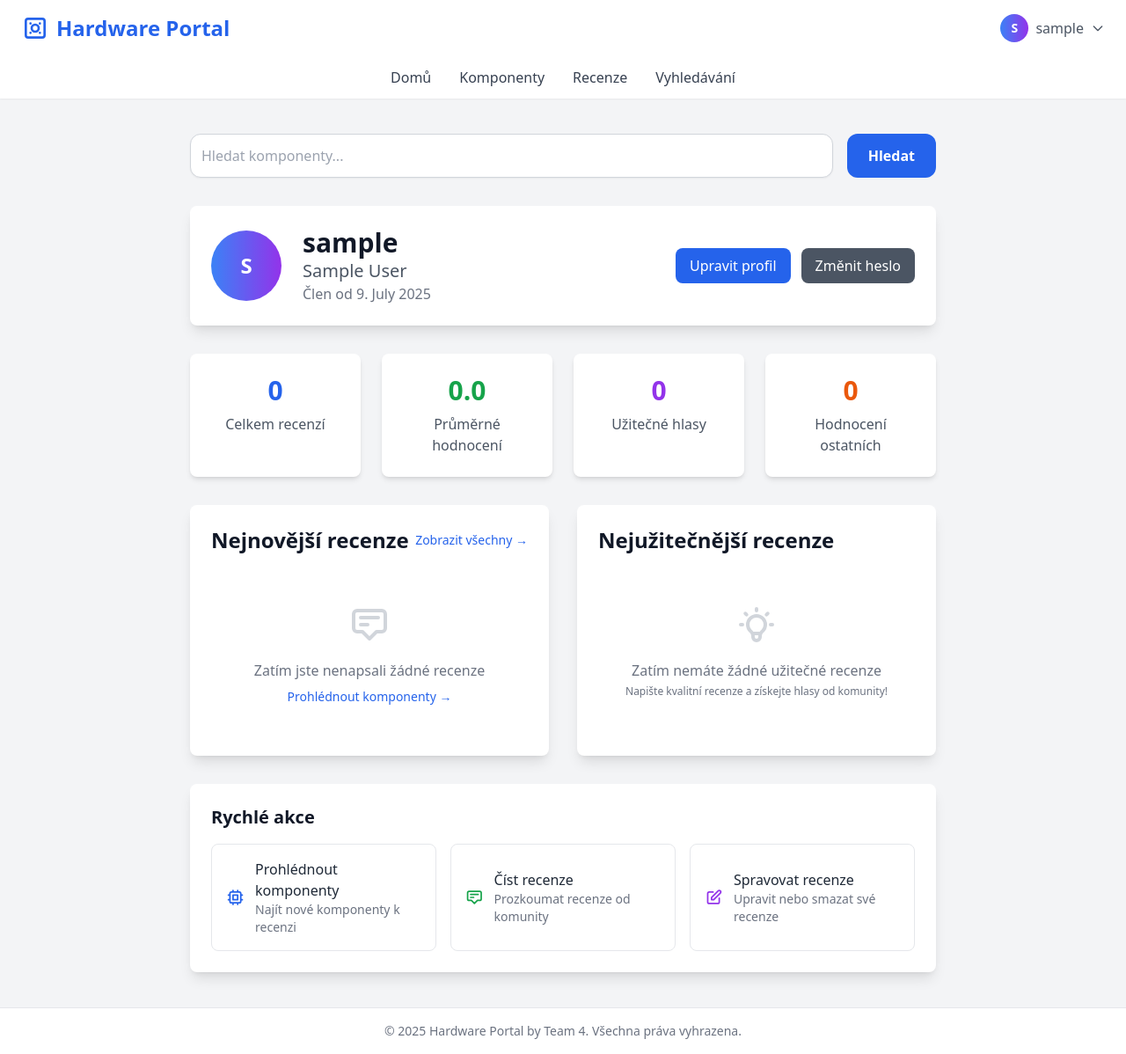
After one commit to AshenVoid/HWPortal, a Django app: page /profile/ in a window 1280 px wide. The commit adds this page. Shown: the whole page at 88% size. Run offline with Django 5.2, Linux system fonts and the light colour scheme; the visitor is signed in with stand-in values (Sample User, id 1); data that the repository does not hold is empty; some libraries are stand-ins or nearby versions.

Commit message:
templates: použítí starých layoutů, user profile, profile edit, my_reviews, change_password, backend a url update

```diff
--- a/HWPortal/viewer/templates/viewer/base.html
+++ b/HWPortal/viewer/templates/viewer/base.html
@@ -22,16 +22,52 @@
 
     <nav class="flex items-center space-x-4">
         {% if user.is_authenticated %}
-            <span class="text-gray-600">Vítej, {{ user.username }}</span>
-            <form method="post" action="{% url 'logout' %}" class="inline">
-                {% csrf_token %}
-                <button type="submit" class="flex items-center space-x-1 text-blue-600 hover:underline transition duration-200">
-                    <svg xmlns="http://www.w3.org/2000/svg" class="h-4 w-4" fill="none" viewBox="0 0 24 24" stroke="currentColor">
-                        <path stroke-linecap="round" stroke-linejoin="round" stroke-width="2" d="M17 16l4-4m0 0l-4-4m4 4H7m6 4v1a3 3 0 01-3 3H6a3 3 0 01-3-3V7a3 3 0 013-3h4a3 3 0 013 3v1" />
+            <!-- User dropdown -->
+            <div class="relative group">
+                <button class="flex items-center space-x-2 text-gray-600 hover:text-blue-600 transition duration-200">
+                    <div class="w-8 h-8 bg-gradient-to-r from-blue-500 to-purple-600 rounded-full flex items-center justify-center text-white font-bold text-sm">
+                        {{ user.username|first|upper }}
+                    </div>
+                    <span>{{ user.username }}</span>
+                    <svg class="w-4 h-4" fill="none" stroke="currentColor" viewBox="0 0 24 24">
+                        <path stroke-linecap="round" stroke-linejoin="round" stroke-width="2" d="M19 9l-7 7-7-7"></path>
                     </svg>
-                    <span>Odhlásit</span>
                 </button>
-            </form>
+
+                <!-- Dropdown menu -->
+                <div class="absolute right-0 mt-2 w-48 bg-white rounded-md shadow-lg border border-gray-200 opacity-0 invisible group-hover:opacity-100 group-hover:visible transition-all duration-200 z-50">
+                    <div class="py-1">
+                        <a href="{% url 'profile' %}" class="flex items-center px-4 py-2 text-sm text-gray-700 hover:bg-gray-100 transition">
+                            <svg class="w-4 h-4 mr-2" fill="none" stroke="currentColor" viewBox="0 0 24 24">
+                                <path stroke-linecap="round" stroke-linejoin="round" stroke-width="2" d="M16 7a4 4 0 11-8 0 4 4 0 018 0zM12 14a7 7 0 00-7 7h14a7 7 0 00-7-7z"/>
+                            </svg>
+                            Můj profil
+                        </a>
+                        <a href="{% url 'my_reviews' %}" class="flex items-center px-4 py-2 text-sm text-gray-700 hover:bg-gray-100 transition">
+                            <svg class="w-4 h-4 mr-2" fill="none" stroke="currentColor" viewBox="0 0 24 24">
+                                <path stroke-linecap="round" stroke-linejoin="round" stroke-width="2" d="M7 8h10M7 12h4m1 8l-4-4H5a2 2 0 01-2-2V6a2 2 0 012-2h14a2 2 0 012 2v8a2 2 0 01-2 2h-3l-4 4z"/>
+                            </svg>
+                            Moje recenze
+                        </a>
+                        <a href="{% url 'profile_edit' %}" class="flex items-center px-4 py-2 text-sm text-gray-700 hover:bg-gray-100 transition">
+                            <svg class="w-4 h-4 mr-2" fill="none" stroke="currentColor" viewBox="0 0 24 24">
+                                <path stroke-linecap="round" stroke-linejoin="round" stroke-width="2" d="M11 5H6a2 2 0 00-2 2v11a2 2 0 002 2h11a2 2 0 002-2v-5m-1.414-9.414a2 2 0 112.828 2.828L11.828 15H9v-2.828l8.586-8.586z"/>
+                            </svg>
+                            Nastavení
+                        </a>
+                        <div class="border-t border-gray-100 my-1"></div>
+                        <form method="post" action="{% url 'logout' %}" class="block">
+                            {% csrf_token %}
+                            <button type="submit" class="w-full flex items-center px-4 py-2 text-sm text-red-600 hover:bg-red-50 transition text-left">
+                                <svg class="w-4 h-4 mr-2" fill="none" stroke="currentColor" viewBox="0 0 24 24">
+                                    <path stroke-linecap="round" stroke-linejoin="round" stroke-width="2" d="M17 16l4-4m0 0l-4-4m4 4H7m6 4v1a3 3 0 01-3 3H6a3 3 0 01-3-3V7a3 3 0 013-3h4a3 3 0 013 3v1"/>
+                                </svg>
+                                Odhlásit se
+                            </button>
+                        </form>
+                    </div>
+                </div>
+            </div>
         {% else %}
             <a class="text-blue-600 hover:underline" href="{% url 'login' %}">Přihlásit</a>
             <a class="text-blue-600 hover:underline" href="{% url 'register' %}">Registrovat</a>
--- /dev/null
+++ b/HWPortal/viewer/templates/viewer/profile.html
@@ -0,0 +1,179 @@
+{% extends 'viewer/base.html' %}
+
+{% block title %}Můj profil - Hardware Portal{% endblock %}
+
+{% block content %}
+<div class="max-w-6xl mx-auto">
+    <!-- Header s informacemi o uživateli -->
+    <div class="bg-white rounded-lg shadow-lg p-6 mb-8">
+        <div class="flex items-center justify-between">
+            <div class="flex items-center">
+                <!-- Avatar -->
+                <div class="w-20 h-20 bg-gradient-to-r from-blue-500 to-purple-600 rounded-full flex items-center justify-center text-white font-bold text-2xl mr-6">
+                    {{ user.username|first|upper }}
+                </div>
+
+                <!-- Uživatelské info -->
+                <div>
+                    <h1 class="text-3xl font-bold text-gray-900">{{ user.username }}</h1>
+                    {% if user.first_name or user.last_name %}
+                        <p class="text-xl text-gray-600">{{ user.first_name }} {{ user.last_name }}</p>
+                    {% endif %}
+                    <p class="text-gray-500">Člen od {{ user.date_joined|date:"j. F Y" }}</p>
+                </div>
+            </div>
+
+            <!-- Akční tlačítka -->
+            <div class="flex space-x-3">
+                <a href="{% url 'profile_edit' %}" class="bg-blue-600 text-white px-4 py-2 rounded-lg hover:bg-blue-700 transition">
+                    Upravit profil
+                </a>
+                <a href="{% url 'change_password' %}" class="bg-gray-600 text-white px-4 py-2 rounded-lg hover:bg-gray-700 transition">
+                    Změnit heslo
+                </a>
+            </div>
+        </div>
+    </div>
+
+    <!-- Statistiky -->
+    <div class="grid md:grid-cols-4 gap-6 mb-8">
+        <div class="bg-white rounded-lg shadow-md p-6 text-center">
+            <div class="text-3xl font-bold text-blue-600 mb-2">{{ user_stats.total_reviews }}</div>
+            <div class="text-gray-600">Celkem recenzí</div>
+        </div>
+
+        <div class="bg-white rounded-lg shadow-md p-6 text-center">
+            <div class="text-3xl font-bold text-green-600 mb-2">{{ user_stats.avg_rating|floatformat:1 }}</div>
+            <div class="text-gray-600">Průměrné hodnocení</div>
+        </div>
+
+        <div class="bg-white rounded-lg shadow-md p-6 text-center">
+            <div class="text-3xl font-bold text-purple-600 mb-2">{{ user_stats.helpful_votes_received }}</div>
+            <div class="text-gray-600">Užitečné hlasy</div>
+        </div>
+
+        <div class="bg-white rounded-lg shadow-md p-6 text-center">
+            <div class="text-3xl font-bold text-orange-600 mb-2">{{ user_stats.total_votes_cast }}</div>
+            <div class="text-gray-600">Hodnocení ostatních</div>
+        </div>
+    </div>
+
+    <div class="grid lg:grid-cols-2 gap-8">
+        <!-- Nejnovější recenze -->
+        <div class="bg-white rounded-lg shadow-lg p-6">
+            <div class="flex items-center justify-between mb-6">
+                <h2 class="text-2xl font-bold text-gray-900">Nejnovější recenze</h2>
+                <a href="{% url 'my_reviews' %}" class="text-blue-600 hover:underline text-sm">Zobrazit všechny →</a>
+            </div>
+
+            {% if recent_reviews %}
+                <div class="space-y-4">
+                    {% for review in recent_reviews %}
+                    <div class="border-b border-gray-200 pb-4 last:border-b-0">
+                        <div class="flex items-start justify-between mb-2">
+                            <h3 class="font-semibold text-gray-900">{{ review.title }}</h3>
+                            <div class="flex text-yellow-400 text-sm">
+                                {% for i in "12345" %}
+                                    {% if forloop.counter <= review.rating %}★{% else %}☆{% endif %}
+                                {% endfor %}
+                            </div>
+                        </div>
+                        <p class="text-gray-600 text-sm mb-2">{{ review.summary|truncatechars:100 }}</p>
+                        <div class="flex items-center justify-between text-xs text-gray-500">
+                            <span>{{ review.component_name }}</span>
+                            <span>{{ review.date_created|date:"j.n.Y" }}</span>
+                        </div>
+                    </div>
+                    {% endfor %}
+                </div>
+            {% else %}
+                <div class="text-center py-8 text-gray-500">
+                    <svg class="mx-auto h-12 w-12 text-gray-300 mb-4" fill="none" viewBox="0 0 24 24" stroke="currentColor">
+                        <path stroke-linecap="round" stroke-linejoin="round" stroke-width="2" d="M7 8h10M7 12h4m1 8l-4-4H5a2 2 0 01-2-2V6a2 2 0 012-2h14a2 2 0 012 2v8a2 2 0 01-2 2h-3l-4 4z"/>
+                    </svg>
+                    <p>Zatím jste nenapsali žádné recenze</p>
+                    <a href="{% url 'components' %}" class="text-blue-600 hover:underline text-sm mt-2 inline-block">
+                        Prohlédnout komponenty →
+                    </a>
+                </div>
+            {% endif %}
+        </div>
+
+        <!-- Nejlepší recenze -->
+        <div class="bg-white rounded-lg shadow-lg p-6">
+            <h2 class="text-2xl font-bold text-gray-900 mb-6">Nejužitečnější recenze</h2>
+
+            {% if top_reviews %}
+                <div class="space-y-4">
+                    {% for review in top_reviews %}
+                    <div class="border-b border-gray-200 pb-4 last:border-b-0">
+                        <div class="flex items-start justify-between mb-2">
+                            <h3 class="font-semibold text-gray-900">{{ review.title }}</h3>
+                            <div class="flex items-center text-sm">
+                                <svg class="w-4 h-4 text-blue-600 mr-1" fill="none" stroke="currentColor" viewBox="0 0 24 24">
+                                    <path stroke-linecap="round" stroke-linejoin="round" stroke-width="2" d="M14 10h4.764a2 2 0 011.789 2.894l-3.5 7A2 2 0 0115.263 21h-4.017c-.163 0-.326-.02-.485-.06L7 20m7-10V5a2 2 0 00-2-2h-.095c-.5 0-.905.405-.905.905 0 .714-.211 1.412-.608 2.006L7 11v9m7-10h-2M7 20H5a2 2 0 01-2-2v-6a2 2 0 012-2h2.5"/>
+                                </svg>
+                                <span class="text-blue-600 font-medium">{{ review.helpful_votes }}</span>
+                            </div>
+                        </div>
+                        <p class="text-gray-600 text-sm mb-2">{{ review.summary|truncatechars:100 }}</p>
+                        <div class="flex items-center justify-between text-xs text-gray-500">
+                            <span>{{ review.component_name }}</span>
+                            <div class="flex text-yellow-400">
+                                {% for i in "12345" %}
+                                    {% if forloop.counter <= review.rating %}★{% else %}☆{% endif %}
+                                {% endfor %}
+                            </div>
+                        </div>
+                    </div>
+                    {% endfor %}
+                </div>
+            {% else %}
+                <div class="text-center py-8 text-gray-500">
+                    <svg class="mx-auto h-12 w-12 text-gray-300 mb-4" fill="none" viewBox="0 0 24 24" stroke="currentColor">
+                        <path stroke-linecap="round" stroke-linejoin="round" stroke-width="2" d="M9.663 17h4.673M12 3v1m6.364 1.636l-.707.707M21 12h-1M4 12H3m3.343-5.657l-.707-.707m2.828 9.9a5 5 0 117.072 0l-.548.547A3.374 3.374 0 0014 18.469V19a2 2 0 11-4 0v-.531c0-.895-.356-1.754-.988-2.386l-.548-.547z"/>
+                    </svg>
+                    <p>Zatím nemáte žádné užitečné recenze</p>
+                    <p class="text-xs mt-1">Napište kvalitní recenze a získejte hlasy od komunity!</p>
+                </div>
+            {% endif %}
+        </div>
+    </div>
+
+    <!-- Rychlé akce -->
+    <div class="bg-white rounded-lg shadow-lg p-6 mt-8">
+        <h2 class="text-xl font-bold text-gray-900 mb-4">Rychlé akce</h2>
+        <div class="grid md:grid-cols-3 gap-4">
+            <a href="{% url 'components' %}" class="flex items-center p-4 border border-gray-200 rounded-lg hover:bg-gray-50 transition">
+                <svg class="w-6 h-6 text-blue-600 mr-3" fill="none" stroke="currentColor" viewBox="0 0 24 24">
+                    <path stroke-linecap="round" stroke-linejoin="round" stroke-width="2" d="M9 3v2m6-2v2M9 19v2m6-2v2M5 9H3m2 6H3m18-6h-2m2 6h-2M7 19h10a2 2 0 002-2V7a2 2 0 00-2-2H7a2 2 0 00-2 2v10a2 2 0 002 2zM9 9h6v6H9V9z"/>
+                </svg>
+                <div>
+                    <div class="font-medium">Prohlédnout komponenty</div>
+                    <div class="text-sm text-gray-500">Najít nové komponenty k recenzi</div>
+                </div>
+            </a>
+
+            <a href="{% url 'reviews' %}" class="flex items-center p-4 border border-gray-200 rounded-lg hover:bg-gray-50 transition">
+                <svg class="w-6 h-6 text-green-600 mr-3" fill="none" stroke="currentColor" viewBox="0 0 24 24">
+                    <path stroke-linecap="round" stroke-linejoin="round" stroke-width="2" d="M7 8h10M7 12h4m1 8l-4-4H5a2 2 0 01-2-2V6a2 2 0 012-2h14a2 2 0 012 2v8a2 2 0 01-2 2h-3l-4 4z"/>
+                </svg>
+                <div>
+                    <div class="font-medium">Číst recenze</div>
+                    <div class="text-sm text-gray-500">Prozkoumat recenze od komunity</div>
+                </div>
+            </a>
+
+            <a href="{% url 'my_reviews' %}" class="flex items-center p-4 border border-gray-200 rounded-lg hover:bg-gray-50 transition">
+                <svg class="w-6 h-6 text-purple-600 mr-3" fill="none" stroke="currentColor" viewBox="0 0 24 24">
+                    <path stroke-linecap="round" stroke-linejoin="round" stroke-width="2" d="M11 5H6a2 2 0 00-2 2v11a2 2 0 002 2h11a2 2 0 002-2v-5m-1.414-9.414a2 2 0 112.828 2.828L11.828 15H9v-2.828l8.586-8.586z"/>
+                </svg>
+                <div>
+                    <div class="font-medium">Spravovat recenze</div>
+                    <div class="text-sm text-gray-500">Upravit nebo smazat své recenze</div>
+                </div>
+            </a>
+        </div>
+    </div>
+</div>
+{% endblock %}
--- a/HWPortal/viewer/urls.py
+++ b/HWPortal/viewer/urls.py
@@ -18,4 +18,10 @@ urlpatterns = [
     path('login/', views.login_view, name='login'),
     path('register/', views.register_view, name='register'),
     path('logout/', views.logout_view, name='logout'),
+
+    # User profile URLS
+    path('profile/', views.profile_view, name='profile'),
+    path('profile/edit/', views.profile_edit_view, name='profile_edit'),
+    path('profile/password/', views.change_password_view, name='change_password'),
+    path('profile/reviews/', views.my_reviews_view, name='my_reviews'),
 ]
--- a/HWPortal/viewer/views.py
+++ b/HWPortal/viewer/views.py
@@ -3,8 +3,9 @@ import json
 from django.contrib import messages
 from django.contrib.auth import authenticate, login, logout
 from django.contrib.auth.decorators import login_required
+from django.contrib.auth.models import User
 from django.core.paginator import Paginator
-from django.db.models import Count, Avg
+from django.db.models import Count, Avg, Sum
 from django.http import JsonResponse
 from django.shortcuts import render, redirect, get_object_or_404
 from django.views.decorators.http import require_POST
@@ -863,3 +864,97 @@ def vote_review_ajax(request):
         return JsonResponse({'error': 'Neplatná JSON data'}, status=400)
     except Exception as e:
         return JsonResponse({'error': 'Došlo k chybě při hlasování'}, status=500)
+
+@login_required(login_url='/login/')
+def profile_view(request):
+
+    user = request.user
+
+    user_reviews = Reviews.objects.filter(author=user, is_published=True)
+    user_votes = ReviewVotes.objects.filter(user=user)
+
+    stats = {
+        'total_reviews': user_reviews.count(),
+        'avg_rating': user_reviews.aggregate(avg=Avg('rating'))['avg'] or 0,
+        'total_votes_cast': user_votes.count(),
+        'helpful_votes_received': user_reviews.aggregate(
+            total_helpful=Sum('helpful_votes')
+        )['total_helpful'] or 0,
+    }
+
+    recent_reviews = user_reviews.order_by('-date_created')[:5]
+
+    top_reviews = user_reviews.filter(helpful_votes__gt=0).order_by('-helpful_votes')[:5]
+
+    context = {
+        'user_stats': stats,
+        'recent_reviews': recent_reviews,
+        'top_reviews': top_reviews,
+    }
+
+    return render(request, 'viewer/profile.html', context)
+
+@login_required(login_url='/login/')
+def profile_edit_view(request):
+
+    if request.method == 'POST':
+        first_name = request.POST.get('first_name', '').strip()
+        last_name = request.POST.get('last_name', '').strip()
+        email = request.POST.get('email', '').strip()
+
+        if email and User.objects.filter(email=email).exclude(id=request.user.id).exists():
+            messages.error(request, 'Tento email už používá jiný uživatel.')
+        else:
+            request.user.first_name = first_name
+            request.user.last_name = last_name
+            request.user.email = email
+            request.user.save()
+
+            messages.success(request, 'Profil byl úspěšně aktualizován!')
+            return redirect('profile')
+
+    return render(request, 'viewer/profile_edit.html')
+
+@login_required(login_url='/login/')
+def change_password_view(request):
+
+    if request.method == 'POST':
+        old_password = request.POST.get('old_password')
+        new_password = request.POST.get('new_password')
+        confirm_password = request.POST.get('confirm_password')
+
+        if not request.user.check_password(old_password):
+            messages.error(request, 'Současné heslo není správné.')
+        elif new_password != confirm_password:
+            messages.error(request, 'Nová hesla se neshodují.')
+        elif len(new_password) < 8:
+            messages.error(request, 'Heslo musí mít alespoň 8 znaků.')
+        else:
+            request.user.set_password(new_password)
+            request.user.save()
+
+            from django.contrib.auth import update_session_auth_hash
+            update_session_auth_hash(request, request.user)
+
+            messages.success(request, 'Heslo bylo úspěšně změněno!')
+            return redirect('profile')
+
+    return render(request, 'viewer/change_password.html')
+
+@login_required(login_url='/login/')
+def my_reviews_view(request):
+
+    user_reviews = Reviews.objects.filter(
+        author=request.user
+    ).select_related().order_by('-date_created')
+
+    paginator = Paginator(user_reviews, 10)
+    page_number = request.GET.get('page')
+    page_obj = paginator.get_page(page_number)
+
+    context = {
+        'reviews': page_obj,
+        'total_reviews': user_reviews.count(),
+    }
+
+    return render(request, 'viewer/my_reviews.html', context)
```
Also changed, not shown: HWPortal/viewer/templates/viewer/change_password.html (added, +71 -0 lines), HWPortal/viewer/templates/viewer/my_reviews.html (added, +165 -0 lines), HWPortal/viewer/templates/viewer/profile_edit.html (added, +99 -0 lines).
